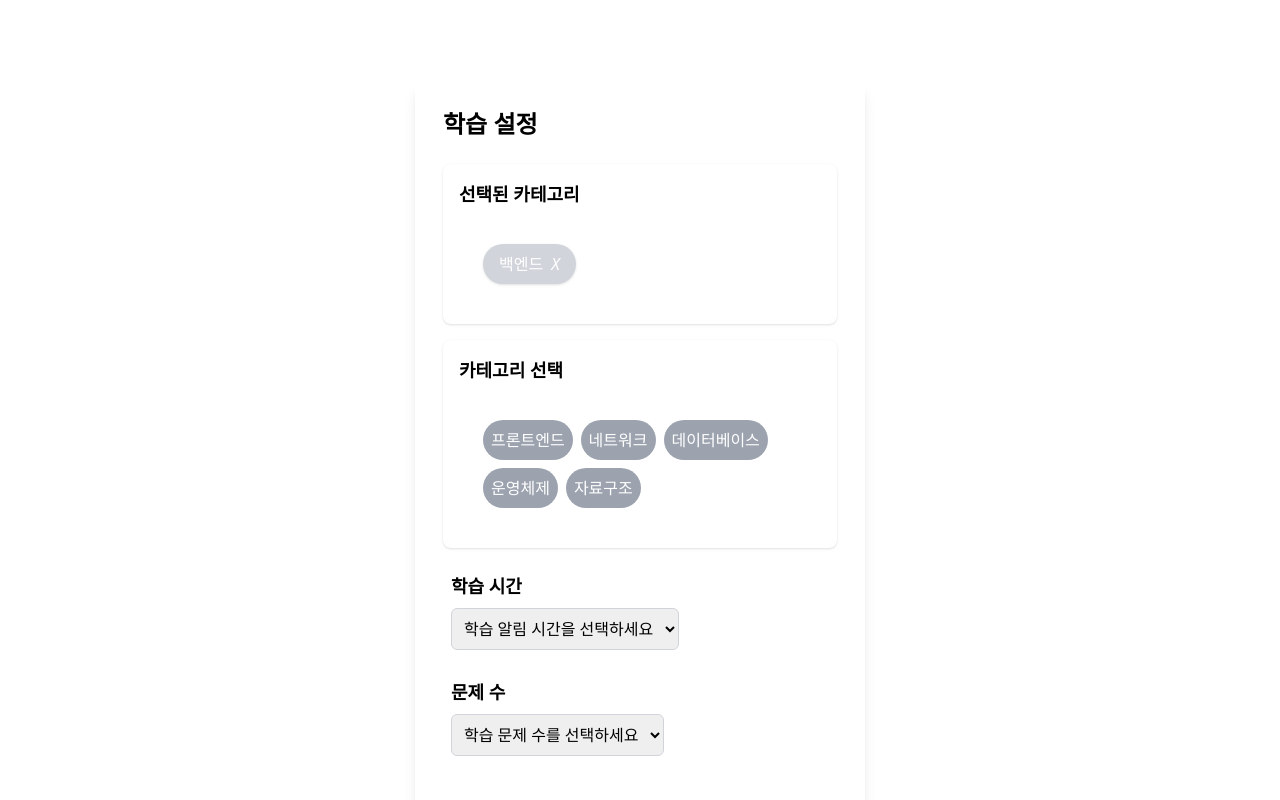
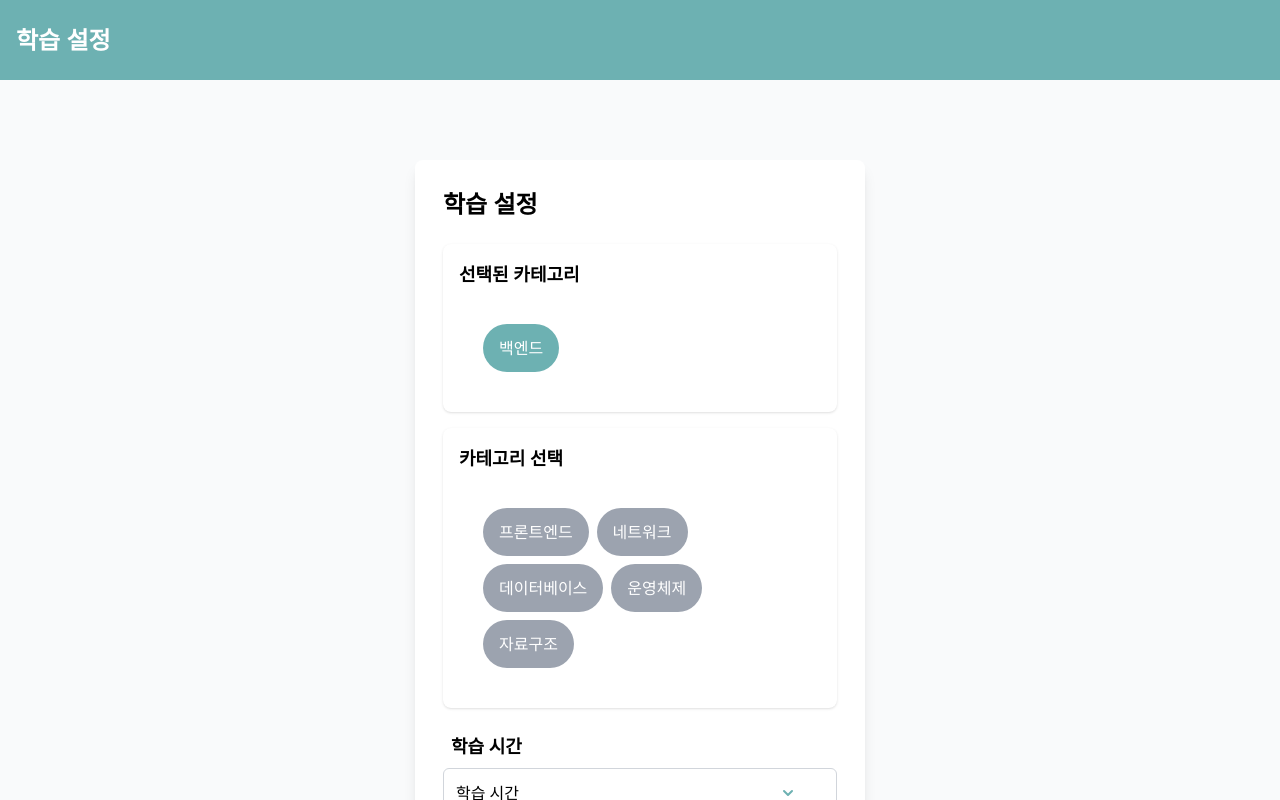
Before and after one commit to woorifisa-service-dev-4th/frontend-4th-haruhana, a Next.js app: page /modal in a window 1280 px wide. Both pictures are taken after a click on the button "백엔드". Shown: the top 800 px of the page. Built offline with nearby package versions, Linux system fonts and the light colour scheme.

Commit message:
♻️ 사용자 정보 인력 모달 페이지 리펙토링

```diff
--- a/app/modal/page.jsx
+++ b/app/modal/page.jsx
@@ -13,8 +13,16 @@ export default function ModalPage() {
     if (!isMounted) return null;
 
     return (
-        <div className="flex pt-20">
-            <ModalComponent />
-        </div>
-    );
+        <div className="min-h-screen bg-gray-50 mb-10">
+            {/* Header */}
+            <header className="bg-[#6DB1B2] text-white py-6">
+                <div className="container mx-auto px-4">
+                    <div className="flex items-center justify-between">
+                        <h1 className="text-2xl font-bold">학습 설정</h1>
+                    </div>
+                </div>
+            </header>
+                        <ModalComponent/>
+
+        </div> );
 }
--- a/components/modal/category-selector.jsx
+++ b/components/modal/category-selector.jsx
@@ -17,9 +17,10 @@ const CategoryButtons = ({ availableCategories, onSelect }) => {
             {availableCategories.map(category => (
                 <button
                     key={category.name}
-                    className="flex justify-center items-center  px-2 py-2 rounded-full bg-gray-400 text-white font-medium"
+                    className="flex justify-center items-center px-4 py-3 rounded-full bg-gray-400 text-white font-medium"
                     onClick={() => onSelect(category)}
-                ><i className={`${category.icon}`}></i>
+                >
+                    <i className={`${category.icon}`}></i>
                     {category.name}
                 </button>
             ))}
@@ -27,32 +28,29 @@ const CategoryButtons = ({ availableCategories, onSelect }) => {
     );
 };
 
-
 const SelectedCategories = ({ selectedCategories, onDeselect }) => {
     return (
-        <div className="flex flex-wrap  gap-2 p-6 ">
-            {selectedCategories.map((category, index) => (
-                <div key={index} className="flex items-center gap-2 px-4 py-2 rounded-full bg-gray-300 text-white font-medium shadow">
-                    <span>{category.name}</span>
-                    <button
-                        onClick={() => onDeselect(category)}
-                    >
-                        <i className="fas fa-times-circle">X</i>
-                    </button>
-                </div>
+        <div className="flex flex-wrap gap-2 p-6">
+            {selectedCategories.map(category => (
+                <button
+                    key={category.name}
+                    className="flex justify-center items-center px-4 py-3 rounded-full bg-[#6DB1B2] text-white font-medium"
+                    onClick={() => onDeselect(category)}
+                >
+                    <i className={`${category.icon}`}></i>
+                    {category.name}
+                </button>
             ))}
         </div>
     );
 };
 
-// CategorySelector 컴포넌트 선언
 const CategorySelector = ({ selectedCategories, onSelect, onDeselect }) => {
     const availableCategories = useMemo(() => {
         return categories.filter(
-            (category) => !selectedCategories.some((selected) => selected.id === category.id)
+            category => !selectedCategories.some(selected => selected.id === category.id)
         );
     }, [selectedCategories]);
-
 
     return (
         <div>
@@ -74,5 +72,4 @@ const CategorySelector = ({ selectedCategories, onSelect, onDeselect }) => {
     );
 };
 
-
 export default CategorySelector;
--- /dev/null
+++ b/components/modal/drop-down.jsx
@@ -0,0 +1,52 @@
+import React, { useState } from 'react';
+
+// Dropdown 컴포넌트 정의
+const Dropdown = ({ value, onChange, options, placeholder }) => {
+    const [isOpen, setIsOpen] = useState(false);
+
+    const toggleDropdown = () => setIsOpen(!isOpen);
+    const handleSelectOption = (val) => {
+        onChange(val);
+        setIsOpen(false);
+    };
+
+    return (
+        <div className="relative w-full mb-5">
+            <label className="block text-lg font-bold p-2">
+                {placeholder}
+            </label>
+            <div className="relative">
+                <button
+                    onClick={toggleDropdown}
+                    className="appearance-none w-full border border-gray-300 rounded-md p-3 pr-10 bg-white text-left flex items-center justify-between focus:outline-none"
+                >
+                    {value ? `${value}` : placeholder}
+                    <svg xmlns="http://www.w3.org/2000/svg" width="20" height="20" fill="currentColor"
+                         viewBox="0 0 20 20"
+                         className="fill-current text-[#6DB1B2] transform transition-transform"
+                         style={{marginRight: -2}}>
+                        <path fillRule="evenodd"
+                              d="M5.293 7.293a1 1 0 011.414 0L10 10.586l3.293-3.293a1 1 0 111.414 1.414l-4 4a1 1 0 01-1.414 0l-4-4a1 1 0 010-1.414z"
+                              clipRule="evenodd"/>
+                    </svg>
+                </button>
+                {isOpen && (
+                    <div className="absolute w-full bg-white border border-gray-300 rounded-md mt-1 z-10">
+                        {options.map((option) => (
+                            <div
+                                key={option.value}
+                                onClick={() => handleSelectOption(option.value)}
+                                className="p-2 hover:bg-gray-100 cursor-pointer"
+                            >
+                                {option.label}
+                            </div>
+                        ))}
+                    </div>
+                )}
+            </div>
+        </div>
+
+    );
+};
+
+export default Dropdown;
--- a/components/modal/modal-component.jsx
+++ b/components/modal/modal-component.jsx
@@ -2,6 +2,8 @@
 
 import React, { useState } from "react";
 import dynamic from 'next/dynamic';
+import Dropdown from './drop-down';
+
 
 const CategorySelector = dynamic(() => import('./category-selector'), { ssr: false });
 const TimeSelector = dynamic(() => import('./time-selector'), { ssr: false });
@@ -48,9 +50,30 @@ export default function ModalComponent() {
             console.error("Error sending data:", error);
         }
     };
+    const TimeSelector = ({ value, onChange }) => {
+        const options = [
+            { value: '7시', label: '오전 7시' },
+            { value: '8시', label: '오전 8시' },
+            { value: '9시', label: '오전 9시' }
+        ];
+        return <Dropdown value={value} onChange={onChange} options={options} placeholder="학습 시간"/>;
+    };
+    const QuestionInput = ({ value, onChange }) => {
+        const options = [
+            { value: '1개', label: '1개' },
+            { value: '2개', label: '2개' },
+            { value: '3개', label: '3개' },
+            { value: '4개', label: '4개' },
+            { value: '5개', label: '5개' }
+        ];
+        return <Dropdown value={value} onChange={onChange} options={options} placeholder="문제 수"/>;
+    };
+
+
+
 
     return (
-        <div className="bg-white rounded-lg shadow-lg p-7 m-auto w-[450px]">
+        <div className="bg-white rounded-lg shadow-lg p-7  mt-20 m-auto  w-[450px]">
             <h1 className="text-2xl font-bold mb-6">학습 설정</h1>
             <CategorySelector
                 selectedCategories={selectedCategories}
@@ -61,7 +84,7 @@ export default function ModalComponent() {
             <QuestionInput value={questionCount} onChange={setQuestionCount} />
             <div className="flex justify-center">
                 <button
-                    className="bg-blue-500 text-white px-4 py-2 rounded-md hover:bg-blue-600 w-60 mt-1"
+                    className="bg-[#6DB1B2] text-white px-4 py-2 rounded-md hover:bg-[#6DB1B2] w-60 mt-1"
                     onClick={handleSubmit}
                 >
                     설정 완료
--- a/package.json
+++ b/package.json
@@ -9,21 +9,21 @@
     "lint": "next lint"
   },
   "dependencies": {
-    "jquery": "^3.7.1",
     "@emotion/react": "^11.14.0",
     "@emotion/styled": "^11.14.0",
     "@mui/material": "^6.4.1",
     "@mui/styled-engine-sc": "^6.4.0",
     "@types/react-grid-layout": "^1.3.5",
-    "Unstable_Grid2": "link:@mui/material/Unstable_Grid2",
     "chart.js": "^4.4.7",
     "chartjs-plugin-datalabels": "^2.2.0",
+    "jquery": "^3.7.1",
+    "jquery-selectric": "^0.2.0",
     "next": "15.1.6",
     "react": "^19.0.0",
     "react-chartjs-2": "^5.3.0",
     "react-dom": "^19.0.0",
+    "react-grid-layout": "^1.5.0",
     "react-select": "^5.9.0",
-    "react-grid-layout": "^1.5.0",
     "selectric": "^1.13.0",
     "styled-components": "^6.1.14"
   },
```
